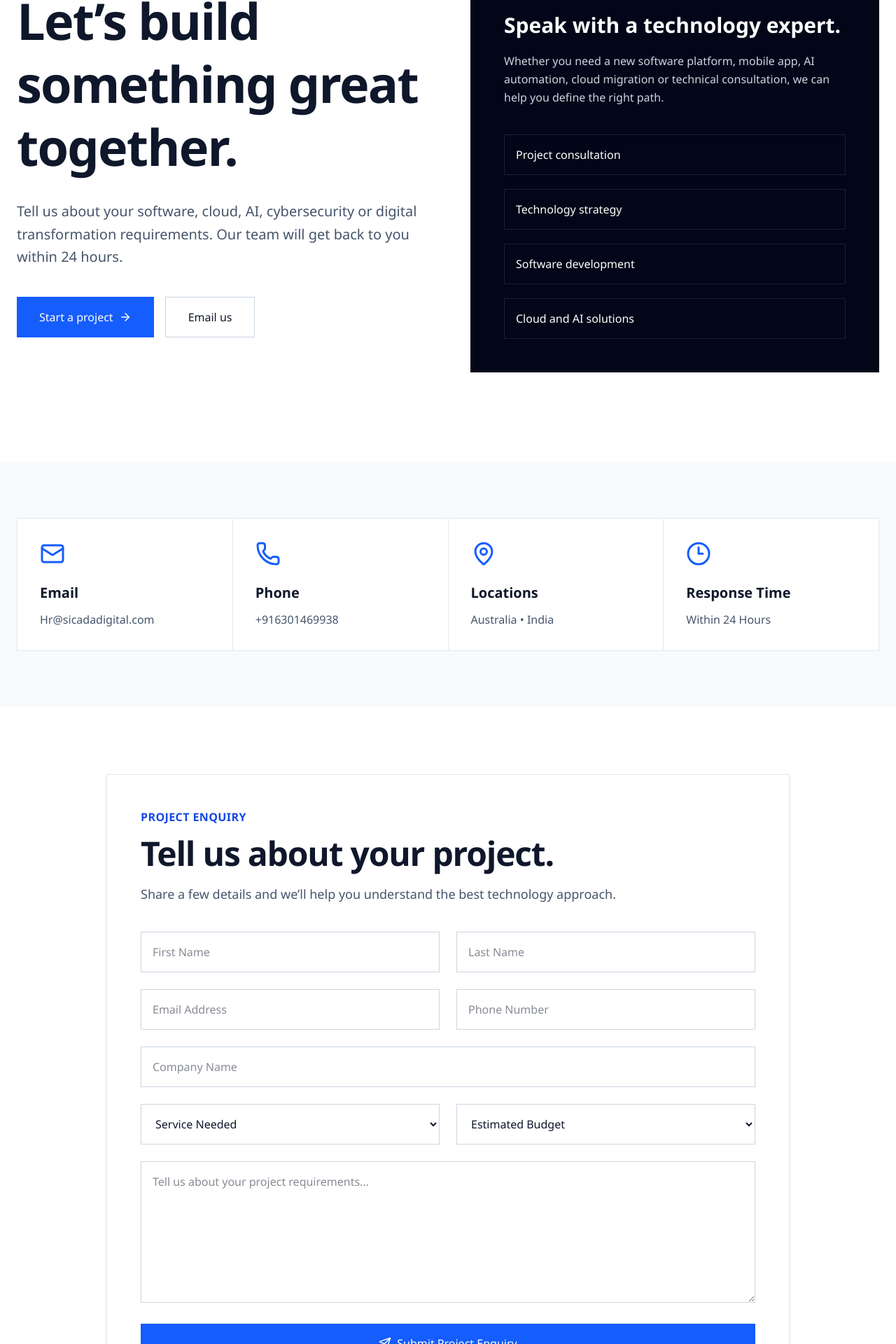
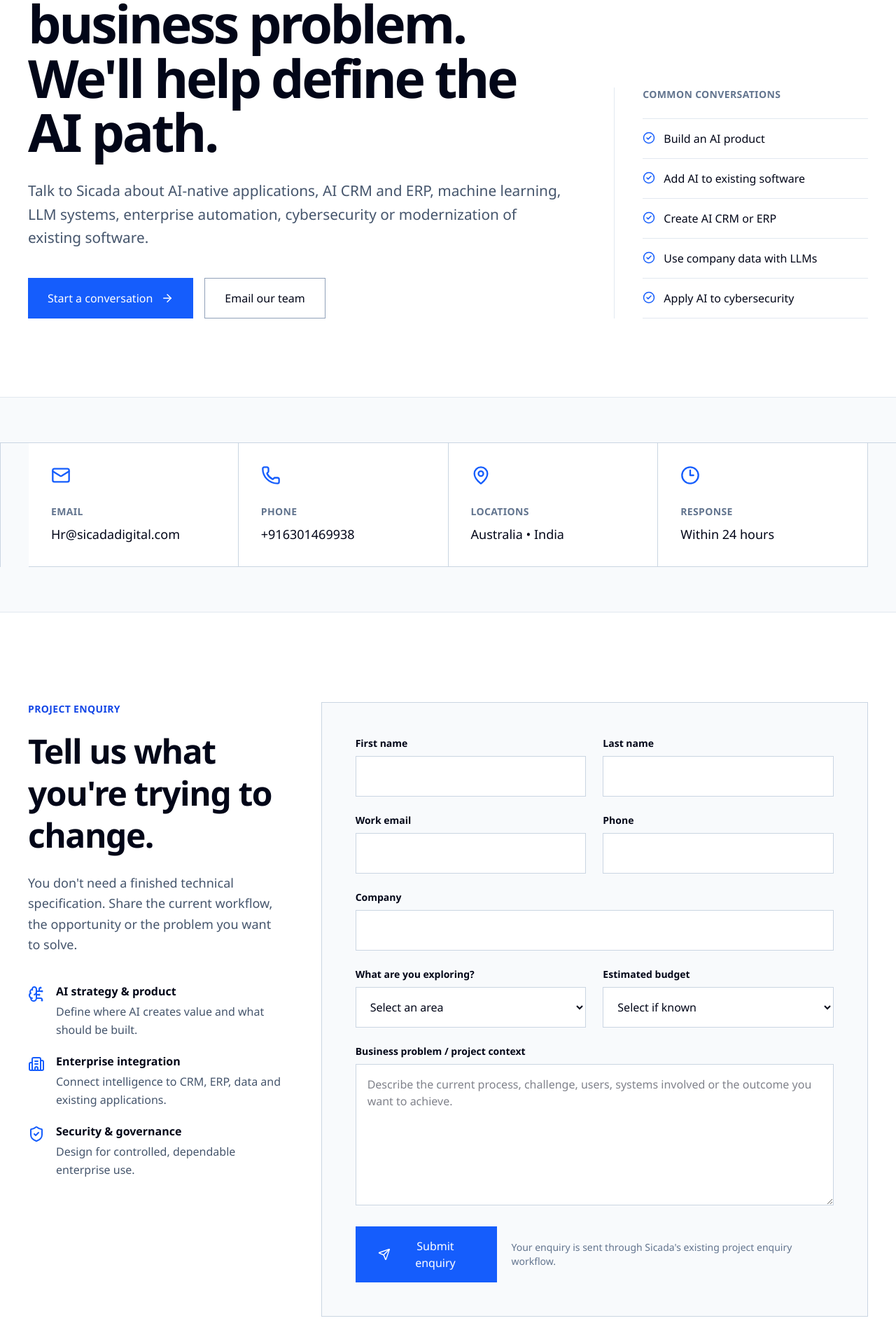
Before and after one commit to mkraja826/Sicada, a React (Vite) app: page /contact in a window 1280 px wide. Shown: the part 315-2235 px from the top of the page at 70% size. Built offline with nearby package versions, Linux system fonts and the light colour scheme.

Commit message:
Rebuild contact as enterprise AI consultation experience

```diff
--- a/src/pages/Contact.jsx
+++ b/src/pages/Contact.jsx
@@ -1,12 +1,15 @@
 import { useState } from "react";
 import {
+  ArrowRight,
+  BrainCircuit,
+  Building2,
+  CheckCircle2,
+  Clock3,
   Mail,
+  MapPin,
   Phone,
-  MapPin,
-  Clock3,
   Send,
-  ArrowRight,
-  MessageSquare,
+  ShieldCheck,
 } from "lucide-react";
 
 export default function Contact() {
@@ -20,59 +23,31 @@
     budget: "",
     message: "",
   });
-
   const [loading, setLoading] = useState(false);
 
   function handleChange(e) {
-    setFormData({
-      ...formData,
-      [e.target.name]: e.target.value,
-    });
+    setFormData({ ...formData, [e.target.name]: e.target.value });
   }
 
   async function handleSubmit(e) {
     e.preventDefault();
     setLoading(true);
-
     try {
       const res = await fetch("/api/enquiries", {
         method: "POST",
-        headers: {
-          "Content-Type": "application/json",
-        },
+        headers: { "Content-Type": "application/json" },
         body: JSON.stringify({
           name: `${formData.firstName} ${formData.lastName}`,
           email: formData.email,
           company: formData.company,
           inquiryType: formData.serviceNeeded,
-          message: `
-Phone: ${formData.phone}
-Budget: ${formData.budget}
-
-Project Details:
-${formData.message}
-          `,
+          message: `Phone: ${formData.phone}\nBudget: ${formData.budget}\n\nProject Details:\n${formData.message}`,
         }),
       });
-
       const text = await res.text();
-
-      if (!res.ok) {
-        throw new Error(text || "Failed to submit enquiry");
-      }
-
+      if (!res.ok) throw new Error(text || "Failed to submit enquiry");
       alert("Your enquiry has been submitted successfully!");
-
-      setFormData({
-        firstName: "",
-        lastName: "",
-        email: "",
-        phone: "",
-        company: "",
-        serviceNeeded: "",
-        budget: "",
-        message: "",
-      });
+      setFormData({ firstName: "", lastName: "", email: "", phone: "", company: "", serviceNeeded: "", budget: "", message: "" });
     } catch (error) {
       alert(error.message);
     } finally {
@@ -81,261 +56,103 @@
   }
 
   return (
-    <div className="min-h-screen bg-white text-slate-900">
-      {/* HERO */}
-      <section className="py-24 lg:py-32 bg-white">
-        <div className="max-w-7xl mx-auto px-6 grid lg:grid-cols-2 gap-16 items-center">
-          <div>
-            <p className="text-blue-700 font-semibold uppercase tracking-wide">
-              Contact
+    <main className="min-h-screen bg-white text-slate-950">
+      <section className="border-b border-slate-200">
+        <div className="max-w-[1440px] mx-auto px-6 lg:px-10 py-20 lg:py-28 grid lg:grid-cols-12 gap-14 items-end">
+          <div className="lg:col-span-8">
+            <p className="text-sm font-semibold text-blue-700 uppercase tracking-wide">Contact Sicada</p>
+            <h1 className="mt-6 text-5xl sm:text-6xl lg:text-[4.7rem] leading-[1.03] tracking-[-0.045em] font-semibold max-w-5xl">
+              Start with the business problem. We&apos;ll help define the AI path.
+            </h1>
+            <p className="mt-7 text-xl lg:text-[1.3rem] leading-relaxed text-slate-600 max-w-3xl">
+              Talk to Sicada about AI-native applications, AI CRM and ERP, machine learning, LLM systems, enterprise automation, cybersecurity or modernization of existing software.
             </p>
-
-            <h1 className="mt-5 text-5xl lg:text-7xl font-semibold tracking-tight leading-tight">
-              Let’s build something great together.
-            </h1>
-
-            <p className="mt-8 text-xl text-slate-600 leading-relaxed">
-              Tell us about your software, cloud, AI, cybersecurity or digital
-              transformation requirements. Our team will get back to you within
-              24 hours.
-            </p>
-
             <div className="mt-10 flex flex-wrap gap-4">
-              <a
-                href="#contact-form"
-                className="inline-flex items-center gap-2 bg-blue-600 hover:bg-blue-700 text-white px-8 py-4 font-semibold transition"
-              >
-                Start a project <ArrowRight size={18} />
-              </a>
-
-              <a
-                href="mailto:Hr@sicadadigital.com"
-                className="inline-flex items-center gap-2 border border-slate-300 hover:border-slate-900 px-8 py-4 font-semibold transition"
-              >
-                Email us
-              </a>
+              <a href="#contact-form" className="inline-flex items-center gap-3 bg-blue-600 hover:bg-blue-700 text-white px-7 py-4 font-semibold">Start a conversation <ArrowRight size={18} /></a>
+              <a href="mailto:Hr@sicadadigital.com" className="inline-flex items-center gap-3 border border-slate-400 hover:border-slate-950 px-7 py-4 font-semibold">Email our team</a>
             </div>
           </div>
-
-          <div className="bg-slate-950 text-white p-10 lg:p-12">
-            <MessageSquare className="text-blue-400" size={48} />
-
-            <h3 className="mt-8 text-3xl font-semibold">
-              Speak with a technology expert.
-            </h3>
-
-            <p className="mt-5 text-slate-300 leading-relaxed">
-              Whether you need a new software platform, mobile app, AI
-              automation, cloud migration or technical consultation, we can help
-              you define the right path.
-            </p>
-
-            <div className="mt-10 space-y-5">
-              {[
-                "Project consultation",
-                "Technology strategy",
-                "Software development",
-                "Cloud and AI solutions",
-              ].map((item) => (
-                <div key={item} className="border border-white/10 p-4">
-                  {item}
-                </div>
+          <div className="lg:col-span-4 lg:border-l lg:border-slate-200 lg:pl-10">
+            <p className="text-sm font-semibold text-slate-500 uppercase tracking-wide">Common conversations</p>
+            <div className="mt-6 divide-y divide-slate-200 border-y border-slate-200">
+              {["Build an AI product", "Add AI to existing software", "Create AI CRM or ERP", "Use company data with LLMs", "Apply AI to cybersecurity"].map((item) => (
+                <div key={item} className="py-4 flex gap-3"><CheckCircle2 className="text-blue-600 shrink-0 mt-0.5" size={18} /><span className="font-medium">{item}</span></div>
               ))}
             </div>
           </div>
         </div>
       </section>
 
-      {/* CONTACT INFO */}
-      <section className="py-20 bg-slate-50">
-        <div className="max-w-7xl mx-auto px-6">
-          <div className="grid md:grid-cols-2 lg:grid-cols-4 gap-px bg-slate-200 border border-slate-200">
-            {[
-              {
-                icon: Mail,
-                title: "Email",
-                text: "Hr@sicadadigital.com",
-              },
-              {
-                icon: Phone,
-                title: "Phone",
-                text: "+916301469938",
-              },
-              {
-                icon: MapPin,
-                title: "Locations",
-                text: "Australia • India",
-              },
-              {
-                icon: Clock3,
-                title: "Response Time",
-                text: "Within 24 Hours",
-              },
-            ].map(({ icon: Icon, title, text }) => (
-              <div key={title} className="bg-white p-8">
-                <Icon className="text-blue-600" size={36} />
-
-                <h3 className="mt-6 text-xl font-semibold">{title}</h3>
-
-                <p className="mt-3 text-slate-600">{text}</p>
-              </div>
-            ))}
-          </div>
+      <section className="bg-slate-50 border-b border-slate-200 py-16">
+        <div className="max-w-[1440px] mx-auto px-6 lg:px-10 grid md:grid-cols-2 lg:grid-cols-4 border-t border-l border-slate-300">
+          {[
+            [Mail, "Email", "Hr@sicadadigital.com"],
+            [Phone, "Phone", "+916301469938"],
+            [MapPin, "Locations", "Australia • India"],
+            [Clock3, "Response", "Within 24 hours"],
+          ].map(([Icon, title, text]) => (
+            <div key={title} className="bg-white border-r border-b border-slate-300 p-7 lg:p-8">
+              <Icon className="text-blue-600" size={28} />
+              <p className="mt-7 text-sm font-semibold text-slate-500 uppercase tracking-wide">{title}</p>
+              <p className="mt-2 text-lg font-medium">{text}</p>
+            </div>
+          ))}
         </div>
       </section>
 
-      {/* FORM */}
-      <section id="contact-form" className="py-24 bg-white">
-        <div className="max-w-5xl mx-auto px-6">
-          <div className="bg-white border border-slate-200 p-10 lg:p-12 shadow-sm">
-            <div className="mb-10">
-              <p className="text-blue-700 font-semibold uppercase tracking-wide">
-                Project Enquiry
-              </p>
+      <section id="contact-form" className="py-24 lg:py-32 bg-white">
+        <div className="max-w-[1440px] mx-auto px-6 lg:px-10 grid lg:grid-cols-12 gap-14">
+          <div className="lg:col-span-4">
+            <p className="text-sm font-semibold text-blue-700 uppercase tracking-wide">Project enquiry</p>
+            <h2 className="mt-5 text-4xl lg:text-5xl font-semibold tracking-[-0.03em] leading-tight">Tell us what you&apos;re trying to change.</h2>
+            <p className="mt-6 text-lg text-slate-600 leading-relaxed">You don&apos;t need a finished technical specification. Share the current workflow, the opportunity or the problem you want to solve.</p>
+            <div className="mt-10 space-y-5">
+              {[
+                [BrainCircuit, "AI strategy & product", "Define where AI creates value and what should be built."],
+                [Building2, "Enterprise integration", "Connect intelligence to CRM, ERP, data and existing applications."],
+                [ShieldCheck, "Security & governance", "Design for controlled, dependable enterprise use."],
+              ].map(([Icon, title, text]) => (
+                <div key={title} className="flex gap-4"><Icon className="text-blue-600 shrink-0 mt-1" size={24} /><div><h3 className="font-semibold">{title}</h3><p className="mt-1 text-slate-600 leading-relaxed">{text}</p></div></div>
+              ))}
+            </div>
+          </div>
 
-              <h2 className="mt-4 text-4xl lg:text-5xl font-semibold tracking-tight">
-                Tell us about your project.
-              </h2>
-
-              <p className="mt-5 text-lg text-slate-600">
-                Share a few details and we’ll help you understand the best
-                technology approach.
-              </p>
-            </div>
-
-            <form onSubmit={handleSubmit} className="space-y-6">
-              <div className="grid md:grid-cols-2 gap-6">
-                <input
-                  type="text"
-                  name="firstName"
-                  value={formData.firstName}
-                  onChange={handleChange}
-                  placeholder="First Name"
-                  className="w-full border border-slate-300 px-4 py-4"
-                  required
-                />
-
-                <input
-                  type="text"
-                  name="lastName"
-                  value={formData.lastName}
-                  onChange={handleChange}
-                  placeholder="Last Name"
-                  className="w-full border border-slate-300 px-4 py-4"
-                  required
-                />
+          <div className="lg:col-span-8 bg-slate-50 border border-slate-300 p-7 sm:p-10 lg:p-12">
+            <form onSubmit={handleSubmit} className="grid sm:grid-cols-2 gap-6">
+              <label className="block"><span className="block text-sm font-semibold mb-2">First name</span><input type="text" name="firstName" value={formData.firstName} onChange={handleChange} className="w-full bg-white border border-slate-300 px-4 py-4" required /></label>
+              <label className="block"><span className="block text-sm font-semibold mb-2">Last name</span><input type="text" name="lastName" value={formData.lastName} onChange={handleChange} className="w-full bg-white border border-slate-300 px-4 py-4" required /></label>
+              <label className="block"><span className="block text-sm font-semibold mb-2">Work email</span><input type="email" name="email" value={formData.email} onChange={handleChange} className="w-full bg-white border border-slate-300 px-4 py-4" required /></label>
+              <label className="block"><span className="block text-sm font-semibold mb-2">Phone</span><input type="tel" name="phone" value={formData.phone} onChange={handleChange} className="w-full bg-white border border-slate-300 px-4 py-4" /></label>
+              <label className="block sm:col-span-2"><span className="block text-sm font-semibold mb-2">Company</span><input type="text" name="company" value={formData.company} onChange={handleChange} className="w-full bg-white border border-slate-300 px-4 py-4" /></label>
+              <label className="block"><span className="block text-sm font-semibold mb-2">What are you exploring?</span><select name="serviceNeeded" value={formData.serviceNeeded} onChange={handleChange} className="w-full bg-white border border-slate-300 px-4 py-4" required><option value="">Select an area</option><option value="AI / LLM Application">AI / LLM Application</option><option value="AI CRM">AI CRM</option><option value="AI ERP">AI ERP</option><option value="Machine Learning">Machine Learning</option><option value="RAG / Enterprise Knowledge">RAG / Enterprise Knowledge</option><option value="AI Agents / Automation">AI Agents / Automation</option><option value="AI Cybersecurity">AI Cybersecurity</option><option value="Existing Software + AI">Existing Software + AI</option><option value="Cloud / Data Engineering">Cloud / Data Engineering</option><option value="Consultation">Not sure yet / Consultation</option></select></label>
+              <label className="block"><span className="block text-sm font-semibold mb-2">Estimated budget</span><select name="budget" value={formData.budget} onChange={handleChange} className="w-full bg-white border border-slate-300 px-4 py-4"><option value="">Select if known</option><option value="Under $5,000">Under $5,000</option><option value="$5,000 - $15,000">$5,000 - $15,000</option><option value="$15,000 - $50,000">$15,000 - $50,000</option><option value="$50,000+">$50,000+</option><option value="Not sure yet">Not sure yet</option></select></label>
+              <label className="block sm:col-span-2"><span className="block text-sm font-semibold mb-2">Business problem / project context</span><textarea name="message" value={formData.message} onChange={handleChange} rows="7" placeholder="Describe the current process, challenge, users, systems involved or the outcome you want to achieve." className="w-full bg-white border border-slate-300 px-4 py-4" required /></label>
+              <div className="sm:col-span-2 flex flex-col sm:flex-row gap-5 sm:items-center">
+                <button type="submit" disabled={loading} className="inline-flex items-center justify-center gap-2 bg-blue-600 hover:bg-blue-700 text-white px-8 py-4 font-semibold disabled:opacity-60"><Send size={18} />{loading ? "Submitting..." : "Submit enquiry"}</button>
+                <p className="text-sm text-slate-500">Your enquiry is sent through Sicada&apos;s existing project enquiry workflow.</p>
               </div>
-
-              <div className="grid md:grid-cols-2 gap-6">
-                <input
-                  type="email"
-                  name="email"
-                  value={formData.email}
-                  onChange={handleChange}
-                  placeholder="Email Address"
-                  className="w-full border border-slate-300 px-4 py-4"
-                  required
-                />
-
-                <input
-                  type="tel"
-                  name="phone"
-                  value={formData.phone}
-                  onChange={handleChange}
-                  placeholder="Phone Number"
-                  className="w-full border border-slate-300 px-4 py-4"
-                />
-              </div>
-
-              <input
-                type="text"
-                name="company"
-                value={formData.company}
-                onChange={handleChange}
-                placeholder="Company Name"
-                className="w-full border border-slate-300 px-4 py-4"
-              />
-
-              <div className="grid md:grid-cols-2 gap-6">
-                <select
-                  name="serviceNeeded"
-                  value={formData.serviceNeeded}
-                  onChange={handleChange}
-                  className="w-full border border-slate-300 px-4 py-4"
-                  required
-                >
-                  <option value="">Service Needed</option>
-                  <option value="Custom Software Development">
-                    Custom Software Development
-                  </option>
-                  <option value="Mobile App Development">
-                    Mobile App Development
-                  </option>
-                  <option value="Cloud Engineering">Cloud Engineering</option>
-                  <option value="AI & Automation">AI & Automation</option>
-                  <option value="Cybersecurity">Cybersecurity</option>
-                  <option value="Data & Analytics">Data & Analytics</option>
-                  <option value="Consultation">Consultation</option>
-                </select>
-
-                <select
-                  name="budget"
-                  value={formData.budget}
-                  onChange={handleChange}
-                  className="w-full border border-slate-300 px-4 py-4"
-                >
-                  <option value="">Estimated Budget</option>
-                  <option value="Under $5,000">Under $5,000</option>
-                  <option value="$5,000 - $15,000">$5,000 - $15,000</option>
-                  <option value="$15,000 - $50,000">$15,000 - $50,000</option>
-                  <option value="$50,000+">$50,000+</option>
-                  <option value="Not sure yet">Not sure yet</option>
-                </select>
-              </div>
-
-              <textarea
-                name="message"
-                value={formData.message}
-                onChange={handleChange}
-                rows="7"
-                placeholder="Tell us about your project requirements..."
-                className="w-full border border-slate-300 px-4 py-4"
-                required
-              />
-
-              <button
-                type="submit"
-                disabled={loading}
-                className="w-full bg-blue-600 hover:bg-blue-700 text-white py-4 font-semibold flex items-center justify-center gap-2 transition disabled:opacity-60"
-              >
-                <Send size={18} />
-                {loading ? "Submitting..." : "Submit Project Enquiry"}
-              </button>
             </form>
           </div>
         </div>
       </section>
 
-      {/* CTA */}
-      <section className="py-24 bg-slate-950 text-white">
-        <div className="max-w-5xl mx-auto px-6 text-center">
-          <h2 className="text-4xl lg:text-5xl font-semibold">
-            Need help choosing the right technology?
-          </h2>
-
-          <p className="mt-6 text-xl text-slate-300">
-            Contact Sicada Digital to discuss your idea, product or digital
-            transformation plan.
-          </p>
-
-          <a
-            href="mailto:Hr@sicadadigital.com"
-            className="inline-flex mt-10 bg-blue-600 hover:bg-blue-700 px-8 py-4 font-semibold transition"
-          >
-            Hr@sicadadigital.com
-          </a>
+      <section className="bg-slate-950 text-white py-24 lg:py-28">
+        <div className="max-w-[1440px] mx-auto px-6 lg:px-10 grid lg:grid-cols-12 gap-14">
+          <div className="lg:col-span-5">
+            <p className="text-sm font-semibold text-blue-400 uppercase tracking-wide">What happens next</p>
+            <h2 className="mt-5 text-4xl lg:text-5xl font-semibold tracking-[-0.03em]">A useful first conversation, not a sales script.</h2>
+          </div>
+          <div className="lg:col-span-7 border border-white/10">
+            {[
+              ["01", "Understand", "Clarify the business problem, users, workflow and constraints."],
+              ["02", "Assess", "Identify where AI, ML or software engineering could create practical value."],
+              ["03", "Shape", "Outline a sensible architecture, scope and path to validation or production."],
+            ].map(([num, title, text], index) => (
+              <div key={title} className={`grid sm:grid-cols-12 gap-5 p-7 lg:p-8 ${index ? "border-t border-white/10" : ""}`}><span className="sm:col-span-1 text-blue-400 font-semibold">{num}</span><h3 className="sm:col-span-3 text-xl font-semibold">{title}</h3><p className="sm:col-span-8 text-slate-300 leading-relaxed">{text}</p></div>
+            ))}
+          </div>
         </div>
       </section>
-    </div>
+    </main>
   );
 }
```
